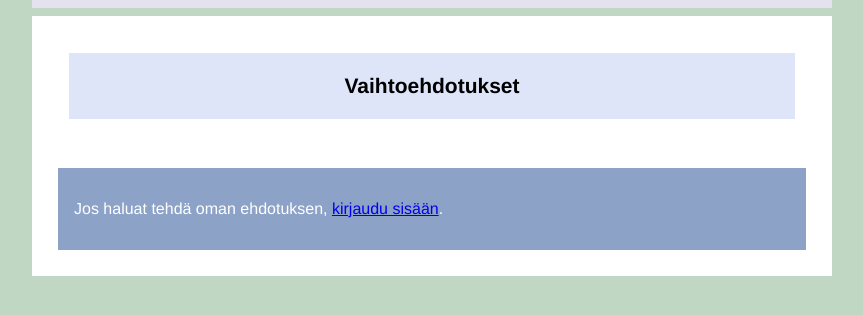
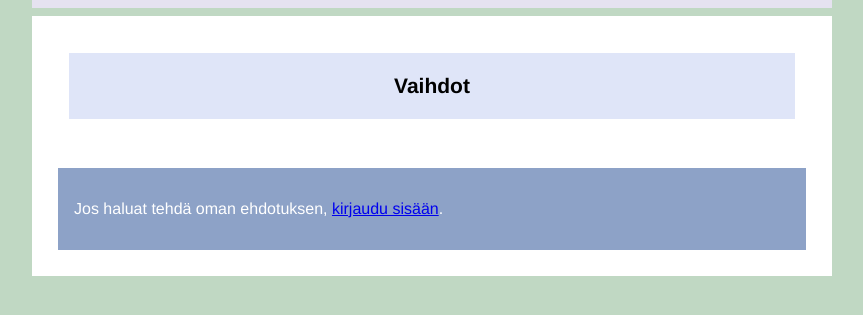
Before and after one commit to hakoanna/vaihtolainaus, a Flask app: page /trade in a window 1280 px wide. Shown: the part 153-468 px from the top of the page, without its empty margins (208-1071 px from the left). Run offline with Flask 3, Linux system fonts and the light colour scheme; data that the repository does not hold is empty.

Commit message:
Update page titles

```diff
--- a/templates/borrow.html
+++ b/templates/borrow.html
@@ -1,6 +1,6 @@
 {% extends "layout.html" %}
 
-{% block title %}Lainakaupat{% endblock %}
+{% block title %}Lainat{% endblock %}
 
 {% block content%}
 <h2>Lainaehdotukset</h2>
--- a/templates/index.html
+++ b/templates/index.html
@@ -5,7 +5,7 @@
 {% block content%}
 <div class="index_asks">
 <h3>
-  <a href="/trade">Vaihtokaupat</a>
+  <a href="/trade">Vaihdot</a>
   <br />
 </h3>
 
@@ -22,7 +22,7 @@
 
 <div class="index_asks">
 <h3>
-  <a href="/borrow">Lainakaupat</a>
+  <a href="/borrow">Lainat</a>
 </h3>
 
 <p>
--- a/templates/trade.html
+++ b/templates/trade.html
@@ -1,9 +1,9 @@
 {% extends "layout.html" %}
 
-{% block title %}Vaihtokaupat{% endblock %}
+{% block title %}Vaihdot{% endblock %}
 
 {% block content%}
-<h2>Vaihtoehdotukset</h2>
+<h2>Vaihdot</h2>
 
 {% for ask in asks %}
 <div class="ask">
```
